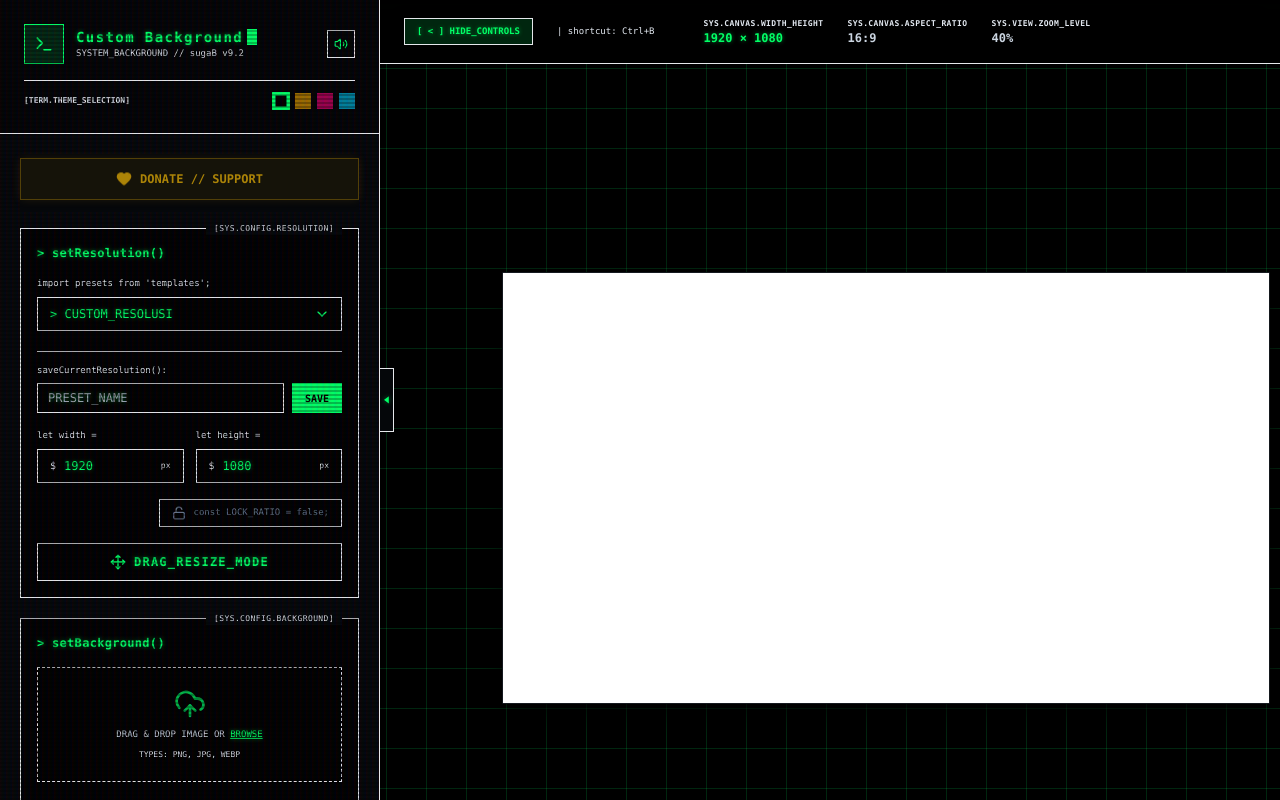
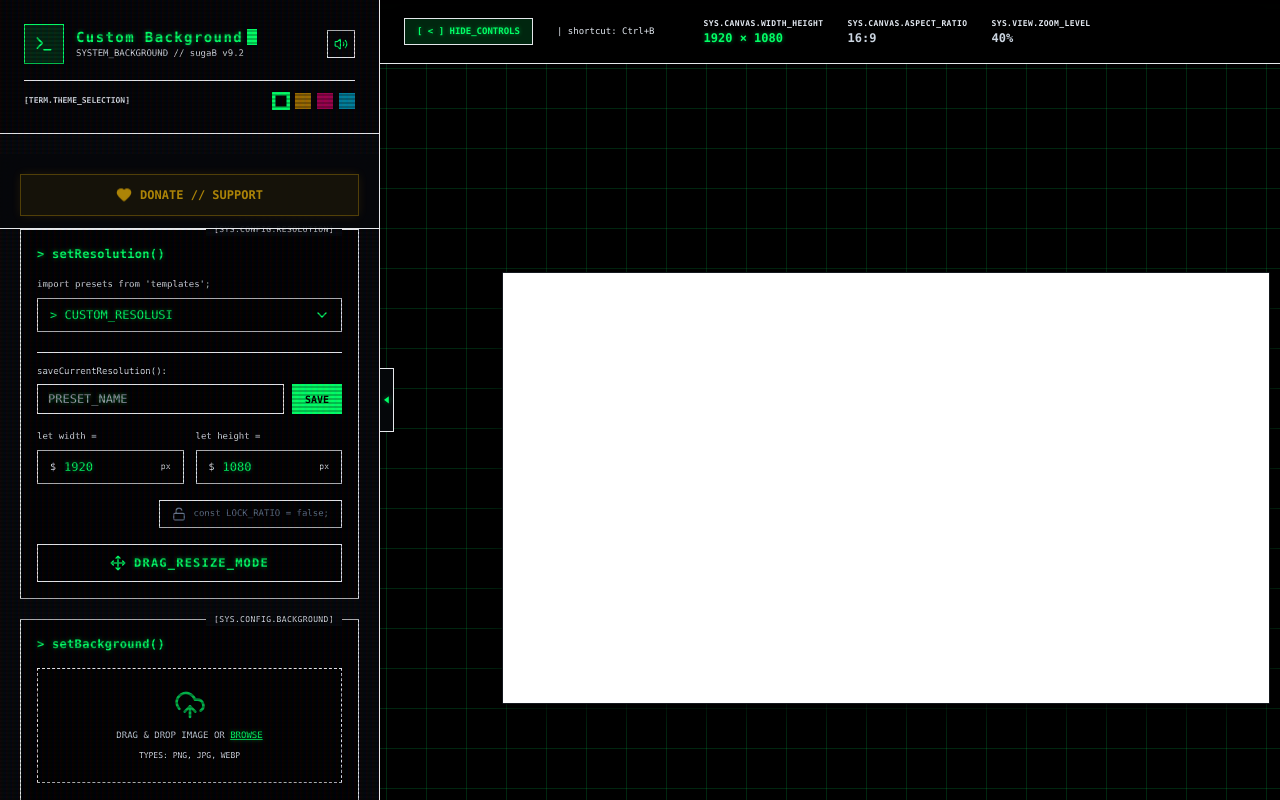
Before and after one commit to waxnoxing/TBH, a React (Vite) app: page / in a window 1280 px wide. Built offline with nearby package versions, Linux system fonts and the light colour scheme.

Commit message:
Add glassmorphism blur to sticky donate button

```diff
--- a/src/App.tsx
+++ b/src/App.tsx
@@ -808,8 +808,8 @@ export default function App() {
         {/* Sidebar Scrollable Contents */}
         <div className="flex-1 overflow-y-auto p-5 flex flex-col gap-5 scrollbar-thin">
 
-          {/* Donate Section (Sticky at the top) */}
-          <div className="sticky top-0 z-20 bg-[#05070a] pb-3 -mt-1 pt-1">
+          {/* Donate Section (Sticky at the top with glassmorphism blur) */}
+          <div className="sticky top-0 z-20 bg-[#05070a]/80 backdrop-blur-md pb-3 -mx-5 px-5 -mt-5 pt-5 border-b border-term-primary/5">
             <button
               onClick={() => {
                 playSuccessSound();
```
